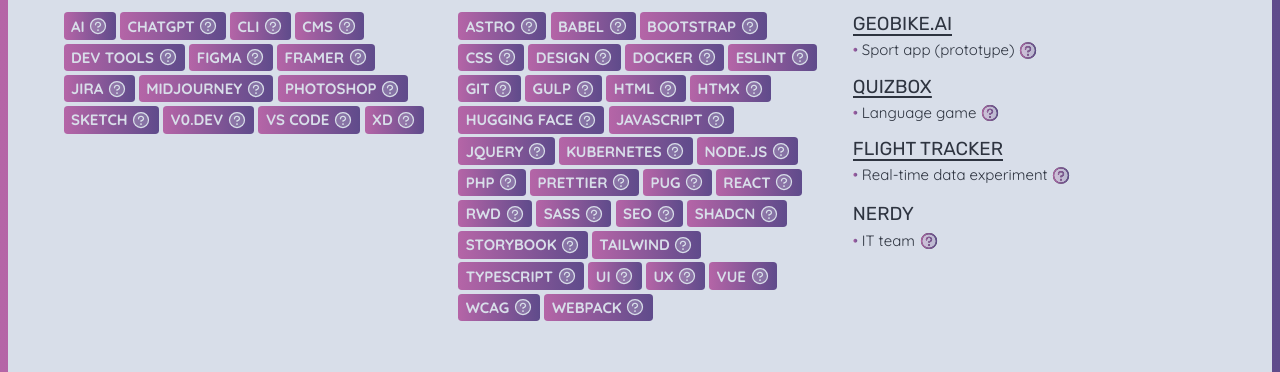
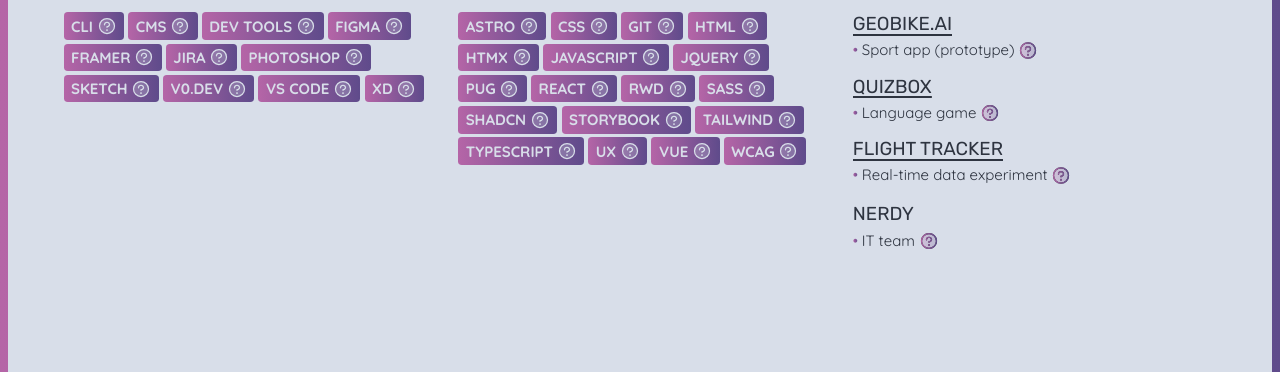
Before and after one commit to IgnetStudio/ipg_grid, a website: page src/index.pug in a window 1280 px wide. Shown: the part 838-1210 px from the top of the page. Drawn offline with nearby package versions, Linux system fonts and the light colour scheme; files that its build step writes are made by us from their sources; files whose address does not match are found by name.

Commit message:
[FIX] print styles

```diff
--- a/src/includes/body/skills.pug
+++ b/src/includes/body/skills.pug
@@ -7,47 +7,46 @@
         img.widget__info(src='dist/img/infoAlt.svg' alt='Astro' tabindex='0')
         .widget__tooltip-content
           h5 Astro
-          //- https://astro.build/
-      li.badge.widget__tooltip-item
-        span Babel
-        img.widget__info(src='dist/img/infoAlt.svg' alt='Babel' tabindex='0')
-        .widget__tooltip-content
-          h5 Babel
-      li.badge.widget__tooltip-item
-        span Bootstrap
-        img.widget__info(src='dist/img/infoAlt.svg' alt='Bootstrap' tabindex='0')
-        .widget__tooltip-content
-          h5 Bootstrap
+      //- li.badge.widget__tooltip-item
+      //-   span Babel
+      //-   img.widget__info(src='dist/img/infoAlt.svg' alt='Babel' tabindex='0')
+      //-   .widget__tooltip-content
+      //-     h5 Babel
+      //- li.badge.widget__tooltip-item
+      //-   span Bootstrap
+      //-   img.widget__info(src='dist/img/infoAlt.svg' alt='Bootstrap' tabindex='0')
+      //-   .widget__tooltip-content
+      //-     h5 Bootstrap
       li.badge.widget__tooltip-item
         span CSS
         img.widget__info(src='dist/img/infoAlt.svg' alt='CSS' tabindex='0')
         .widget__tooltip-content
           h5 CSS
-      li.badge.widget__tooltip-item
-        span Design
-        img.widget__info(src='dist/img/infoAlt.svg' alt='Design' tabindex='0')
-        .widget__tooltip-content
-          h5 Design
-      li.badge.widget__tooltip-item
-        span Docker
-        img.widget__info(src='dist/img/infoAlt.svg' alt='Docker' tabindex='0')
-        .widget__tooltip-content
-          h5 Docker
-      li.badge.widget__tooltip-item
-        span ESLint
-        img.widget__info(src='dist/img/infoAlt.svg' alt='ESLint' tabindex='0')
-        .widget__tooltip-content
-          h5 ESLint
+      //- li.badge.widget__tooltip-item
+      //-   span Design
+      //-   img.widget__info(src='dist/img/infoAlt.svg' alt='Design' tabindex='0')
+      //-   .widget__tooltip-content
+      //-     h5 Design
+      //- li.badge.widget__tooltip-item
+      //-   span Docker
+      //-   img.widget__info(src='dist/img/infoAlt.svg' alt='Docker' tabindex='0')
+      //-   .widget__tooltip-content
+      //-     h5 Docker
+      //- li.badge.widget__tooltip-item
+      //-   span ESLint
+      //-   img.widget__info(src='dist/img/infoAlt.svg' alt='ESLint' tabindex='0')
+      //-   .widget__tooltip-content
+      //-     h5 ESLint
       li.badge.widget__tooltip-item
         span Git
         img.widget__info(src='dist/img/infoAlt.svg' alt='Git' tabindex='0')
         .widget__tooltip-content
           h5 Git
-      li.badge.widget__tooltip-item
-        span Gulp
-        img.widget__info(src='dist/img/infoAlt.svg' alt='Gulp' tabindex='0')
-        .widget__tooltip-content
-          h5 Gulp
+      //- li.badge.widget__tooltip-item
+      //-   span Gulp
+      //-   img.widget__info(src='dist/img/infoAlt.svg' alt='Gulp' tabindex='0')
+      //-   .widget__tooltip-content
+      //-     h5 Gulp
       li.badge.widget__tooltip-item
         span HTML
         img.widget__info(src='dist/img/infoAlt.svg' alt='HTML' tabindex='0')
@@ -58,11 +57,11 @@
         img.widget__info(src='dist/img/infoAlt.svg' alt='HTMX' tabindex='0')
         .widget__tooltip-content
           h5 HTMX
-      li.badge.widget__tooltip-item
-        span Hugging Face
-        img.widget__info(src='dist/img/infoAlt.svg' alt='Hugging Face' tabindex='0')
-        .widget__tooltip-content
-          h5 Hugging Face
+      //- li.badge.widget__tooltip-item
+      //-   span Hugging Face
+      //-   img.widget__info(src='dist/img/infoAlt.svg' alt='Hugging Face' tabindex='0')
+      //-   .widget__tooltip-content
+      //-     h5 Hugging Face
       li.badge.widget__tooltip-item
         span JavaScript
         img.widget__info(src='dist/img/infoAlt.svg' alt='JavaScript' tabindex='0')
@@ -73,26 +72,26 @@
         img.widget__info(src='dist/img/infoAlt.svg' alt='jQuery' tabindex='0')
         .widget__tooltip-content
           h5 jQuery
-      li.badge.widget__tooltip-item
-        span Kubernetes
-        img.widget__info(src='dist/img/infoAlt.svg' alt='Kubernetes' tabindex='0')
-        .widget__tooltip-content
-          h5 Kubernetes
-      li.badge.widget__tooltip-item
-        span Node.js
-        img.widget__info(src='dist/img/infoAlt.svg' alt='Node.js' tabindex='0')
-        .widget__tooltip-content
-          h5 Node.js
-      li.badge.widget__tooltip-item
-        span PHP
-        img.widget__info(src='dist/img/infoAlt.svg' alt='PHP' tabindex='0')
-        .widget__tooltip-content
-          h5 PHP
-      li.badge.widget__tooltip-item
-        span Prettier
-        img.widget__info(src='dist/img/infoAlt.svg' alt='Prettier' tabindex='0')
-        .widget__tooltip-content
-          h5 Prettier
+      //- li.badge.widget__tooltip-item
+      //-   span Kubernetes
+      //-   img.widget__info(src='dist/img/infoAlt.svg' alt='Kubernetes' tabindex='0')
+      //-   .widget__tooltip-content
+      //-     h5 Kubernetes
+      //- li.badge.widget__tooltip-item
+      //-   span Node.js
+      //-   img.widget__info(src='dist/img/infoAlt.svg' alt='Node.js' tabindex='0')
+      //-   .widget__tooltip-content
+      //-     h5 Node.js
+      //- li.badge.widget__tooltip-item
+      //-   span PHP
+      //-   img.widget__info(src='dist/img/infoAlt.svg' alt='PHP' tabindex='0')
+      //-   .widget__tooltip-content
+      //-     h5 PHP
+      //- li.badge.widget__tooltip-item
+      //-   span Prettier
+      //-   img.widget__info(src='dist/img/infoAlt.svg' alt='Prettier' tabindex='0')
+      //-   .widget__tooltip-content
+      //-     h5 Prettier
       li.badge.widget__tooltip-item
         span Pug
         img.widget__info(src='dist/img/infoAlt.svg' alt='Pug' tabindex='0')
@@ -113,23 +112,21 @@
         img.widget__info(src='dist/img/infoAlt.svg' alt='SASS' tabindex='0')
         .widget__tooltip-content
           h5 SASS
-      li.badge.widget__tooltip-item
-        span SEO
-        img.widget__info(src='dist/img/infoAlt.svg' alt='SEO' tabindex='0')
-        .widget__tooltip-content
-          h5 SEO
+      //- li.badge.widget__tooltip-item
+      //-   span SEO
+      //-   img.widget__info(src='dist/img/infoAlt.svg' alt='SEO' tabindex='0')
+      //-   .widget__tooltip-content
+      //-     h5 SEO
       li.badge.widget__tooltip-item
         span Shadcn
         img.widget__info(src='dist/img/infoAlt.svg' alt='Shadcn' tabindex='0')
         .widget__tooltip-content
           h5 Shadcn
-          //- https://ui.shadcn.com/
       li.badge.widget__tooltip-item
         span Storybook
         img.widget__info(src='dist/img/infoAlt.svg' alt='Storybook' tabindex='0')
         .widget__tooltip-content
           h5 Storybook
-          //- https://storybook.js.org/
       li.badge.widget__tooltip-item
         span Tailwind
         img.widget__info(src='dist/img/infoAlt.svg' alt='Tailwind' tabindex='0')
@@ -140,11 +137,11 @@
         img.widget__info(src='dist/img/infoAlt.svg' alt='TypeScript' tabindex='0')
         .widget__tooltip-content
           h5 TypeScript
-      li.badge.widget__tooltip-item
-        span UI
-        img.widget__info(src='dist/img/infoAlt.svg' alt='UI' tabindex='0')
-        .widget__tooltip-content
-          h5 UI
+      //- li.badge.widget__tooltip-item
+      //-   span UI
+      //-   img.widget__info(src='dist/img/infoAlt.svg' alt='UI' tabindex='0')
+      //-   .widget__tooltip-content
+      //-     h5 UI
       li.badge.widget__tooltip-item
         span UX
         img.widget__info(src='dist/img/infoAlt.svg' alt='UX' tabindex='0')
@@ -160,8 +157,8 @@
         img.widget__info(src='dist/img/infoAlt.svg' alt='WCAG' tabindex='0')
         .widget__tooltip-content
           h5 WCAG
-      li.badge.widget__tooltip-item
-        span Webpack
-        img.widget__info(src='dist/img/infoAlt.svg' alt='Webpack' tabindex='0')
-        .widget__tooltip-content
-          h5 Webpack
+      //- li.badge.widget__tooltip-item
+      //-   span Webpack
+      //-   img.widget__info(src='dist/img/infoAlt.svg' alt='Webpack' tabindex='0')
+      //-   .widget__tooltip-content
+      //-     h5 Webpack
--- a/src/includes/body/software.pug
+++ b/src/includes/body/software.pug
@@ -2,16 +2,16 @@
   h3.widget__title Software
   .widget__list
     ul
-      li.badge.widget__tooltip-item
-        span AI
-        img.widget__info(src='dist/img/infoAlt.svg' alt='AI' tabindex='0')
-        .widget__tooltip-content
-          h5 AI
-      li.badge.widget__tooltip-item
-        span ChatGPT
-        img.widget__info(src='dist/img/infoAlt.svg' alt='ChatGPT' tabindex='0')
-        .widget__tooltip-content
-          h5 ChatGPT
+      //- li.badge.widget__tooltip-item
+      //-   span AI
+      //-   img.widget__info(src='dist/img/infoAlt.svg' alt='AI' tabindex='0')
+      //-   .widget__tooltip-content
+      //-     h5 AI
+      //- li.badge.widget__tooltip-item
+      //-   span ChatGPT
+      //-   img.widget__info(src='dist/img/infoAlt.svg' alt='ChatGPT' tabindex='0')
+      //-   .widget__tooltip-content
+      //-     h5 ChatGPT
       li.badge.widget__tooltip-item
         span CLI
         img.widget__info(src='dist/img/infoAlt.svg' alt='CLI' tabindex='0')
@@ -42,11 +42,11 @@
         img.widget__info(src='dist/img/infoAlt.svg' alt='JIRA' tabindex='0')
         .widget__tooltip-content
           h5 JIRA
-      li.badge.widget__tooltip-item
-        span MidJourney
-        img.widget__info(src='dist/img/infoAlt.svg' alt='MidJourney' tabindex='0')
-        .widget__tooltip-content
-          h5 MidJourney
+      //- li.badge.widget__tooltip-item
+      //-   span MidJourney
+      //-   img.widget__info(src='dist/img/infoAlt.svg' alt='MidJourney' tabindex='0')
+      //-   .widget__tooltip-content
+      //-     h5 MidJourney
       li.badge.widget__tooltip-item
         span Photoshop
         img.widget__info(src='dist/img/infoAlt.svg' alt='Photoshop' tabindex='0')
--- a/src/partials/_tooltip.scss
+++ b/src/partials/_tooltip.scss
@@ -104,6 +104,15 @@
     padding: 0.5em;
     gap: 0.5em;
 
+    div {
+        display: flex;
+        gap: 0.25em;
+
+        img.calendar {
+            width: 20px;
+        }
+    }
+
     span {
         @include text-size;
 
--- a/src/utils/_print.scss
+++ b/src/utils/_print.scss
@@ -20,26 +20,28 @@
         margin-bottom: 5mm;
 
         h1 {
-            font-size: 52pt;
-            letter-spacing: 0.2px;
-            padding-bottom: 4mm;
+            font-size: 50pt;
+            padding-bottom: 2mm;
             line-height: 1;
         }
 
         h2 {
-            font-size: 25pt;
+            font-size: 30pt;
+            -webkit-text-fill-color: $color-side;
         }
 
         ul {
             img {
-                width: 30pt;
+                width: 25pt;
                 opacity: 1;
             }
         }
 
         &__contact-wrapper {
+            margin: 0 6pt;
+
             &>ul {
-                margin: 12pt 5pt 0 5pt;
+                margin-top: 3pt;
             }
         }
     }
@@ -52,7 +54,7 @@
             margin-top: 3mm;
 
             &:nth-child(-n + 4) {
-                height: 10.25cm;
+                height: 11cm;
             }
 
             &:nth-child(n + 4) {
@@ -89,13 +91,17 @@
         }
 
         ul {
-            li {
+            li:not(.badge) {
                 font-size: 10pt;
                 line-height: 1.75;
 
                 &::before {
-                    content: "";
+                    -webkit-text-fill-color: $color-violet;
                 }
+            }
+
+            li.badge {
+                padding: 0.5mm;
             }
         }
     }
```
Also changed, not shown: src/includes/body/experience.pug (+21 -7 lines), src/includes/body/studies.pug (+12 -4 lines), index.html.
